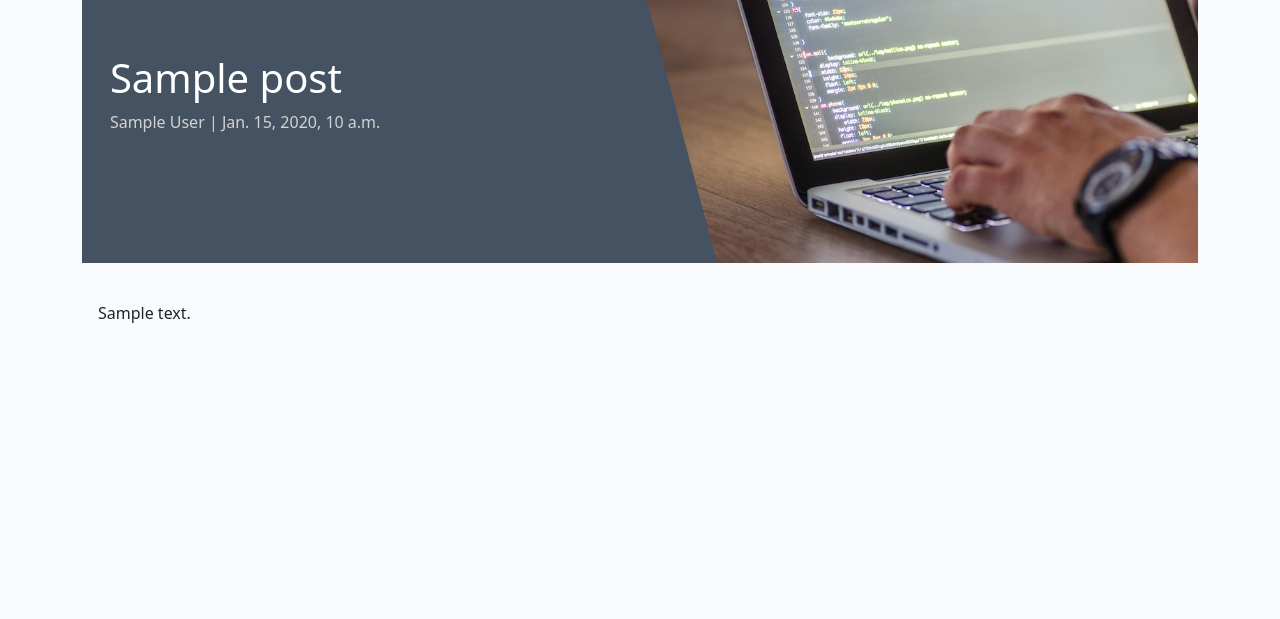
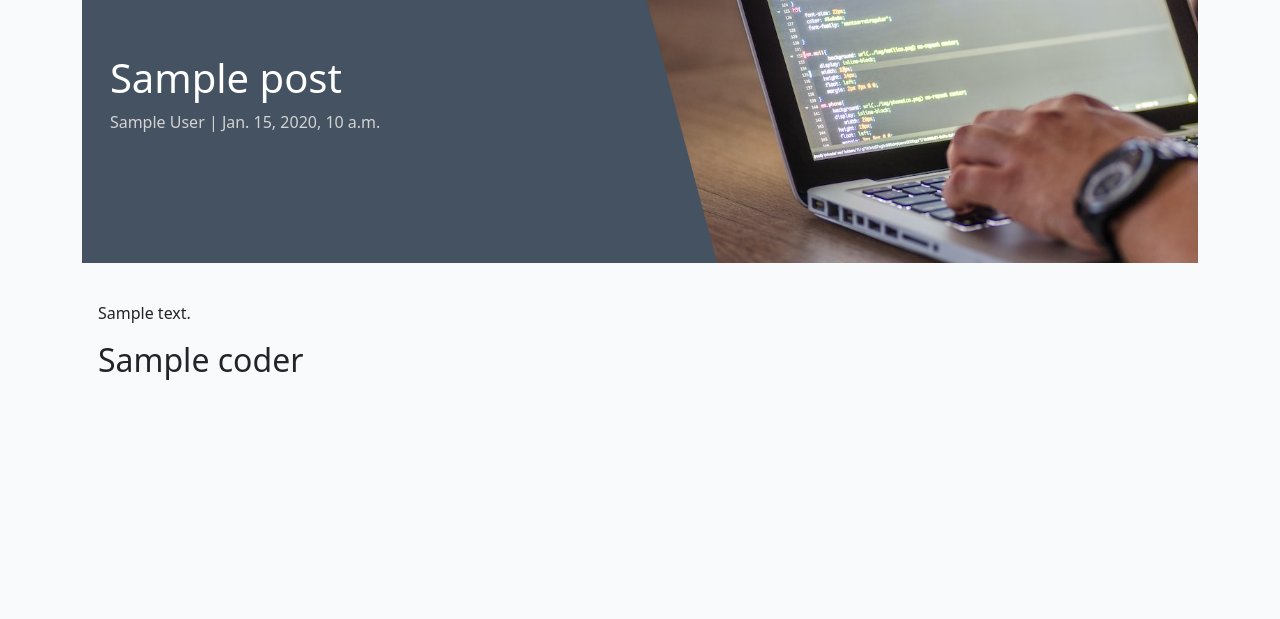
Before and after one commit to iismail06/django-blog, a Django app: template blog/templates/blog/post_detail.html in a window 1280 px wide. Shown: the part 71-690 px from the top of the page. Run offline with Django 4.2, Linux system fonts and the light colour scheme; the template is opened without the code that fills it: most values are stand-ins (such as "Sample title", 1, 10 or a date in 2020).

Commit message:
Add coder context variable to post detail template

```diff
--- a/blog/templates/blog/post_detail.html
+++ b/blog/templates/blog/post_detail.html
@@ -25,6 +25,7 @@
                 <!-- Use the | safe filter inside the template tags -->
                 <p class="card-text">
                     {{ post.content | safe }}
+                    <h2> {{ coder }}</h2>
                 </p>
             </div>
         </div>
--- a/blog/views.py
+++ b/blog/views.py
@@ -28,5 +28,6 @@ def post_detail(request, slug):
     return render(
         request,
         "blog/post_detail.html",
-        {"post": post},
+        {"post": post,
+        "coder" : "Idil Ismail"}  # Example additional context variable
     )
```
